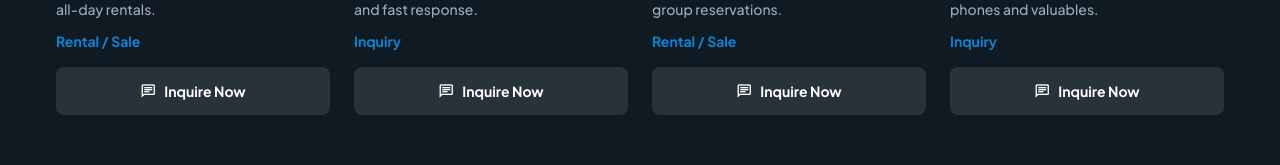
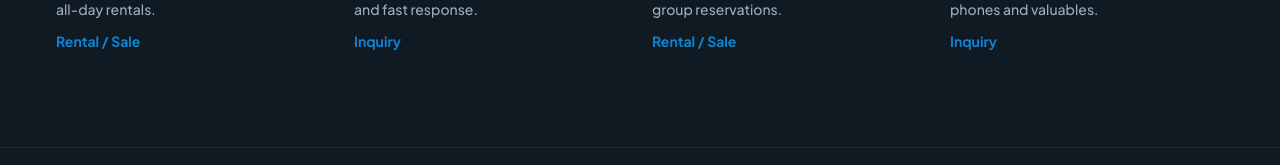
Before and after one commit to nubittech/get-your-extreme, a React (Vite) app: page /shop in a window 1280 px wide. Shown: the part 1257-1422 px from the top of the page. Built offline with nearby package versions, Linux system fonts and the light colour scheme; no server answers.

Commit message:
Remove inquire buttons from shop cards

```diff
--- a/pages/Shop.tsx
+++ b/pages/Shop.tsx
@@ -43,11 +43,6 @@ const products: Product[] = [
     image: 'https://images.unsplash.com/photo-1627844621588-444490ae5c43?q=80&w=1887&auto=format&fit=crop'
   }
 ];
-
-const buildInquiryLink = (productName: string) =>
-  `https://wa.me/905425550000?text=${encodeURIComponent(
-    `Hello, I want details for: ${productName}`
-  )}`;
 
 const Shop: React.FC = () => {
   return (
@@ -141,15 +136,6 @@ const Shop: React.FC = () => {
                 </p>
                 <p className="text-[#9dadb9] text-sm font-medium">{product.summary}</p>
                 <p className="text-[#1183d4] text-sm font-bold mt-2">{product.tag}</p>
-                <a
-                  href={buildInquiryLink(product.name)}
-                  target="_blank"
-                  rel="noreferrer"
-                  className="mt-3 flex items-center justify-center gap-2 w-full py-3 bg-[#283239] hover:bg-[#1183d4] text-white rounded-lg font-bold text-sm transition-all"
-                >
-                  <span className="material-symbols-outlined text-base">chat</span>
-                  Inquire Now
-                </a>
               </div>
             </article>
           ))}
```
